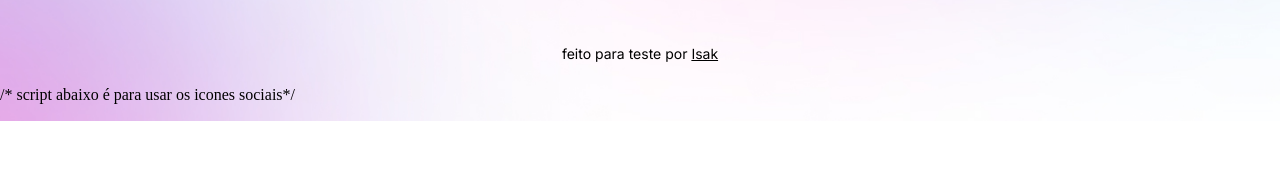
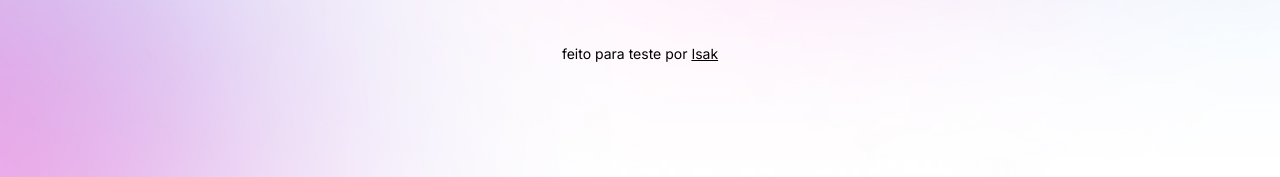
Before and after one commit to IsakGabrielCG/site-basico, a plain HTML site: page teste 1.0/index.html in a window 1280 px wide. Both pictures are taken after a click on the element 640 px from the left and 267 px from the top of the page. Shown: the part 679-856 px from the top of the page. Before the commit the page ends 800 px from the top, so only its background shows below. Drawn offline with nearby package versions, Linux system fonts and the light colour scheme.

Commit message:
troca de fundo
apagado mensagem errada e troca do fundo quando o tamanho muda

```diff
--- a/teste 1.0/style.css
+++ b/teste 1.0/style.css
@@ -6,7 +6,7 @@
 
 :root{
     --text-color: white;
-    --bg-url: url(./assets/assets/bg-desktop.jpg);
+    --bg-url: url(./assets/assets/bg-mobile.jpg);
     --stroke-color: rgba(255, 255, 255, 0.5);
     --surface-color: rgba(255, 255, 255, 0.05);
     --surface-color-hover: rgba(0, 0, 0, 0.02);
@@ -16,7 +16,7 @@
 
 .light{
     --text-color: black;
-    --bg-url: url(./assets/assets/bg-desktop-light.jpg);
+    --bg-url: url(./assets/assets/bg-mobile-light.jpg);
     --stroke-color: rgba(0, 0, 0, 0.5);
     --surface-color: rgba(0, 0, 0, 0.05);
     --surface-color-hover: rgba(0, 0, 0, 0.02);
@@ -29,6 +29,7 @@ body{
     background-repeat: no-repeat;
     background-position: top center;
     background-size: cover;
+    height: 100vh;
 }
 
 body *{
@@ -165,3 +166,15 @@ footer{
     text-align: center;
     font-size: 14px;
 }
+
+@media (min-width: 700px) {
+    :root{
+        --bg-url: url(./assets/assets/bg-desktop.jpg);
+    }
+
+    .light{
+        --bg-url: url(./assets/assets/bg-desktop-light.jpg);
+    }
+
+
+}
```
Also changed, not shown: teste 1.0/index.html (+1 -1 lines).
